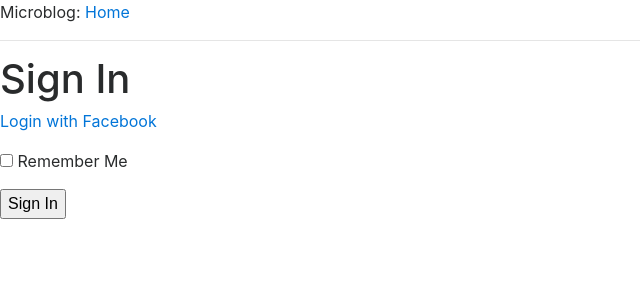
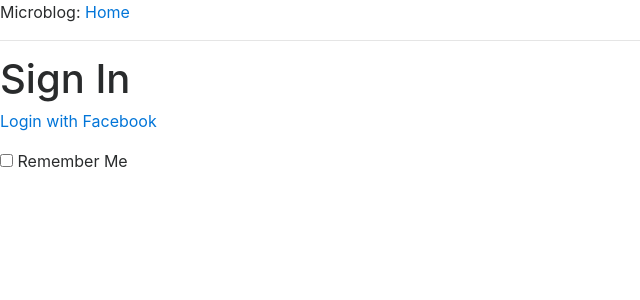
Before and after one commit to zy964c/my_blog, a Flask app: page /login in a window 1280 px wide. Shown: the top 300 px of the page, without its empty margins (0-640 px from the left). Run offline with Flask 2, Linux system fonts and the light colour scheme; parts of the project's set-up code (start-up, migrations or seed data) failed here and were passed over; some libraries are stand-ins or nearby versions.

Commit message:
sing in button removed

```diff
--- a/app/templates/login.html
+++ b/app/templates/login.html
@@ -31,6 +31,6 @@
         </p>-->
         <p><a href="{{ url_for('oauth_authorize', provider='facebook') }}">Login with Facebook</a></p>
         <p>{{ form.remember_me }} Remember Me</p>
-        <p><input type="submit" value="Sign In"></p>
+<!--    <p><input type="submit" value="Sign In"></p> -->
     </form>
 {% endblock %}
--- a/app/views.py
+++ b/app/views.py
@@ -1,7 +1,7 @@
 from flask import render_template, flash, redirect, session, url_for, request, g
 from flask_login import login_user, logout_user, current_user, login_required
 from datetime import datetime
-from app import app, db, lm, oid
+from app import app, db, lm
 from .forms import LoginForm, EditForm, PostForm, SearchForm
 from .models import User, Post
 from config import POSTS_PER_PAGE, MAX_SEARCH_RESULTS
```
